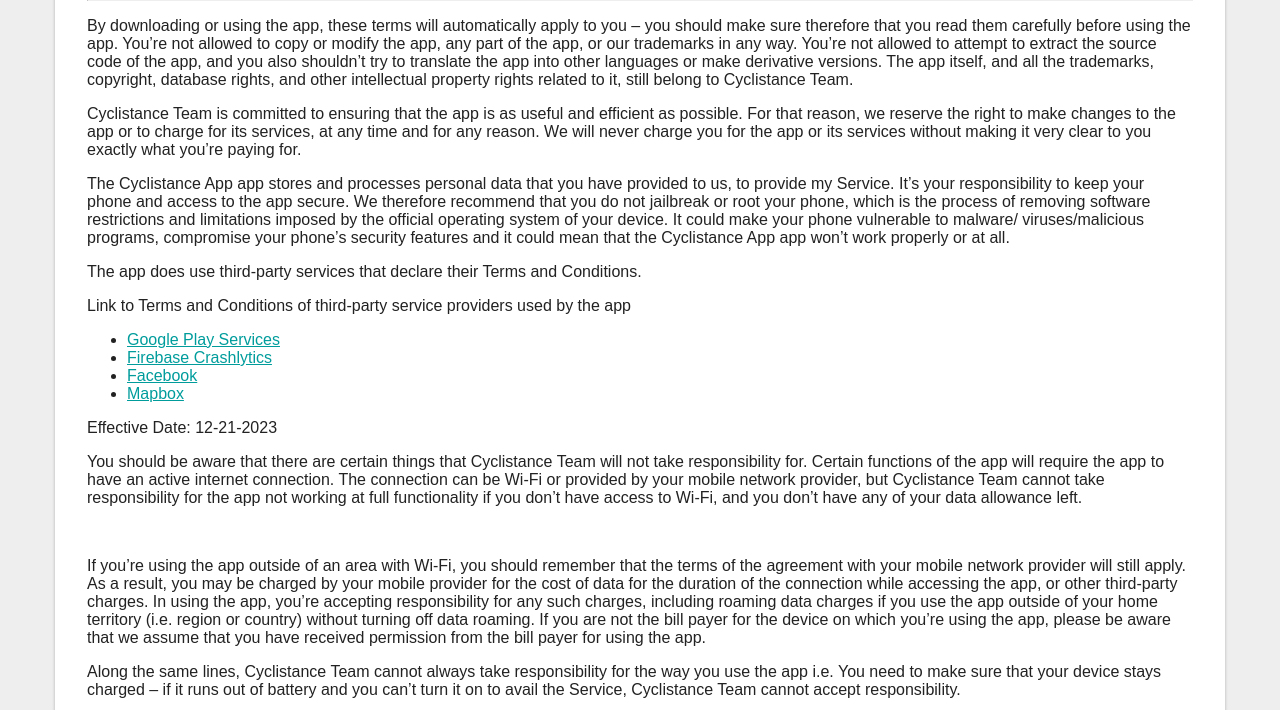
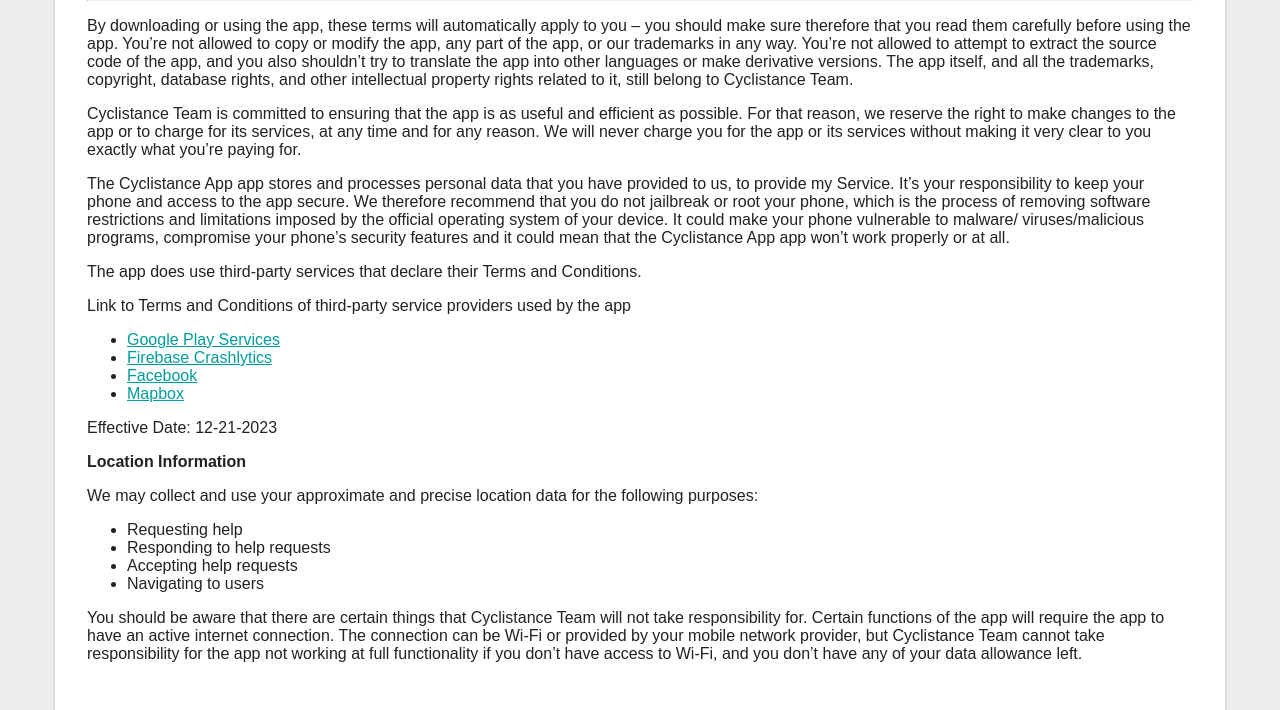
Before and after one commit to JohnDominicJasmin/cyclistance-terms-and-condition, a plain HTML site: page index.html in a window 1280 px wide. Shown: the part 81-791 px from the top of the page. Drawn offline with Linux system fonts and the light colour scheme.

Commit message:
add location information

```diff
--- a/index.html
+++ b/index.html
@@ -196,6 +196,15 @@
 
                     <p>Effective Date: 12-21-2023</p>
 
+                    <p><strong>Location Information</strong></p>
+                    <p>We may collect and use your approximate and precise location data for the following purposes:</p>
+                    <ul>
+                        <li>Requesting help</li>
+                        <li>Responding to help requests</li>
+                        <li>Accepting help requests</li>
+                        <li>Navigating to users</li>
+                    </ul>
+
                     <p>You should be aware that there are certain things that Cyclistance Team will not take
                         responsibility for. Certain functions of the app will require the app to have an active
                         internet connection. The connection can be Wi-Fi or provided by your mobile network provider,
```
